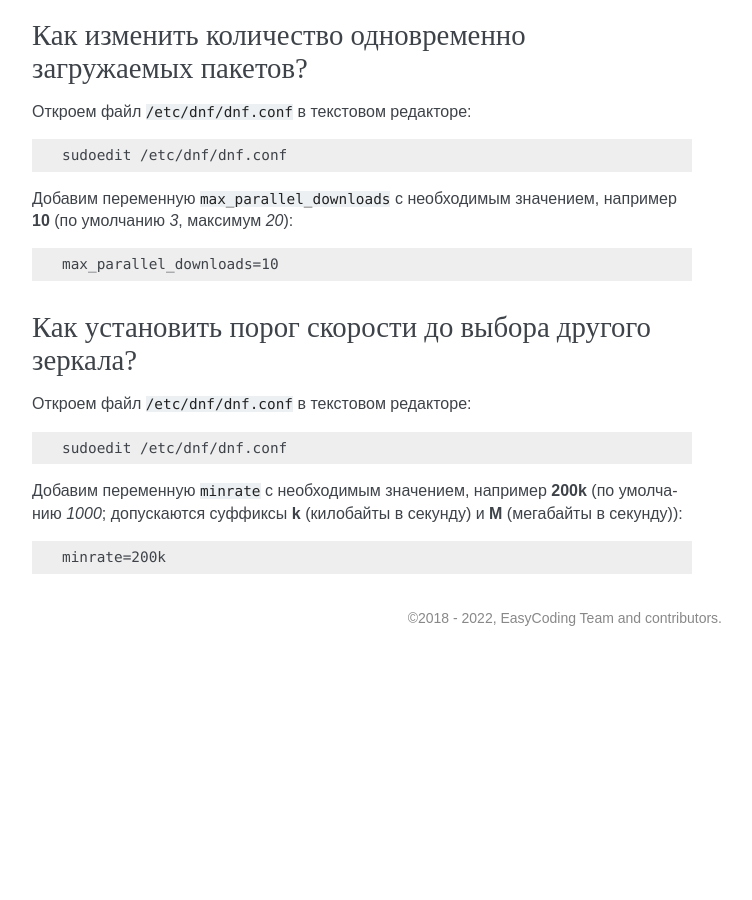
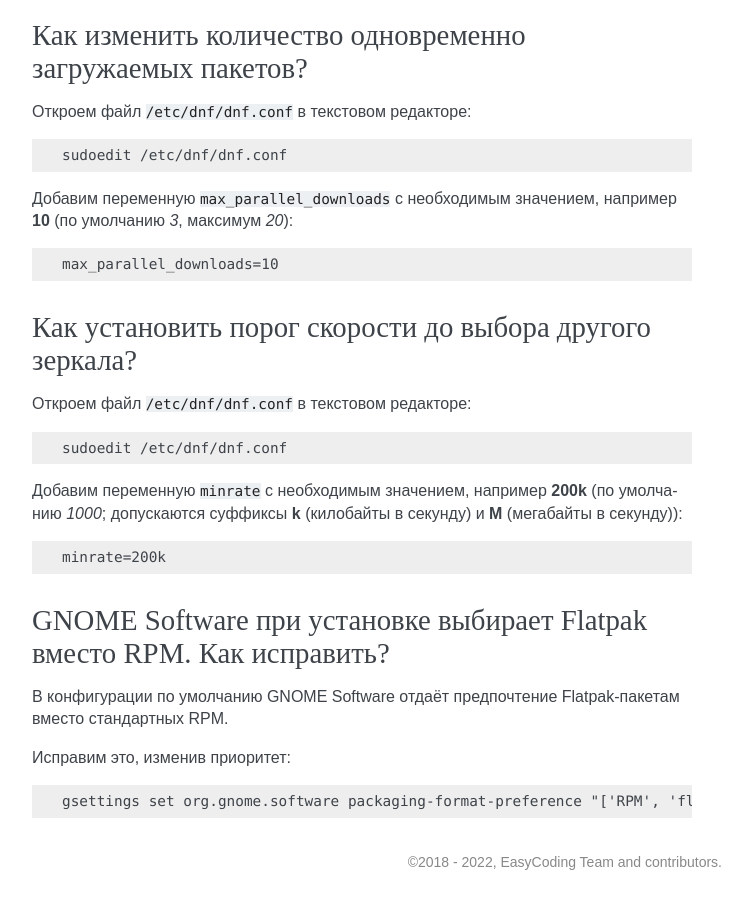
Before and after one commit to RussianFedora/FAQ, a Sphinx documentation site: the page built from source/package-manager.rst, in a window 1280 px wide and 900 px high, scrolled down 22961 px. Shown: the whole window, without its empty margins (388-1140 px from the left). Built offline with Sphinx 7.4.7, drawn with Linux system fonts in a browser that asks for light colours; comment, search, counter and statistics services are not loaded; before the commit the page ends 23617 px from its top, so only the background shows below that; some of the changed text lies outside the part shown.

Commit message:
Added question about changing package format priorities in GNOME Software.

```diff
--- a/source/package-manager.rst
+++ b/source/package-manager.rst
@@ -1341,3 +1341,17 @@ Dnf автоматически удаляет зависимости, не ну
 .. code-block:: text
 
     minrate=200k
+
+.. index:: rpm, flatpak, gnome, gsettings
+.. _gnome-software-preference:
+
+GNOME Software при установке выбирает Flatpak вместо RPM. Как исправить?
+============================================================================
+
+В конфигурации по умолчанию GNOME Software отдаёт предпочтение Flatpak-пакетам вместо стандартных RPM.
+
+Исправим это, изменив приоритет:
+
+.. code-block:: text
+
+    gsettings set org.gnome.software packaging-format-preference "['RPM', 'flatpak']"
```
